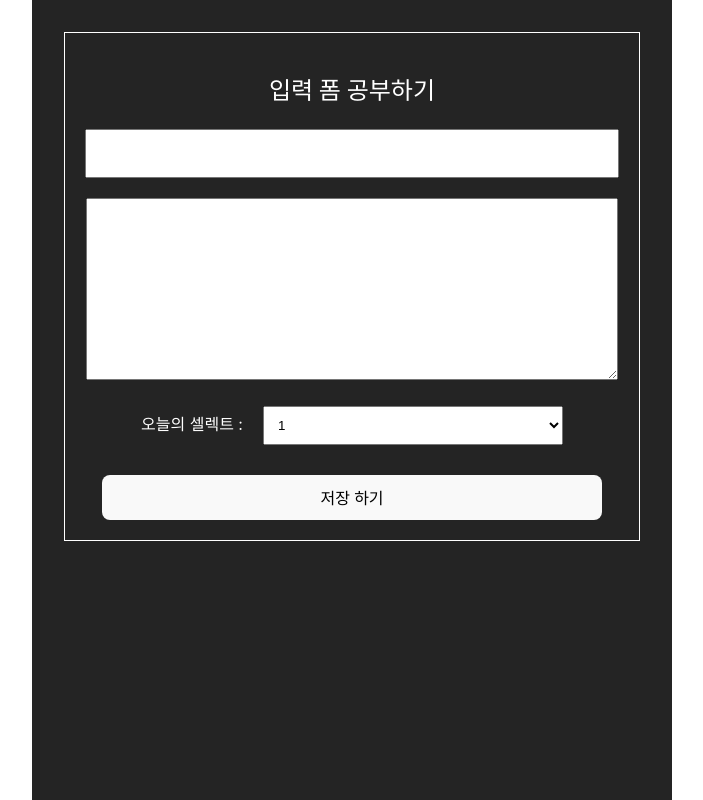
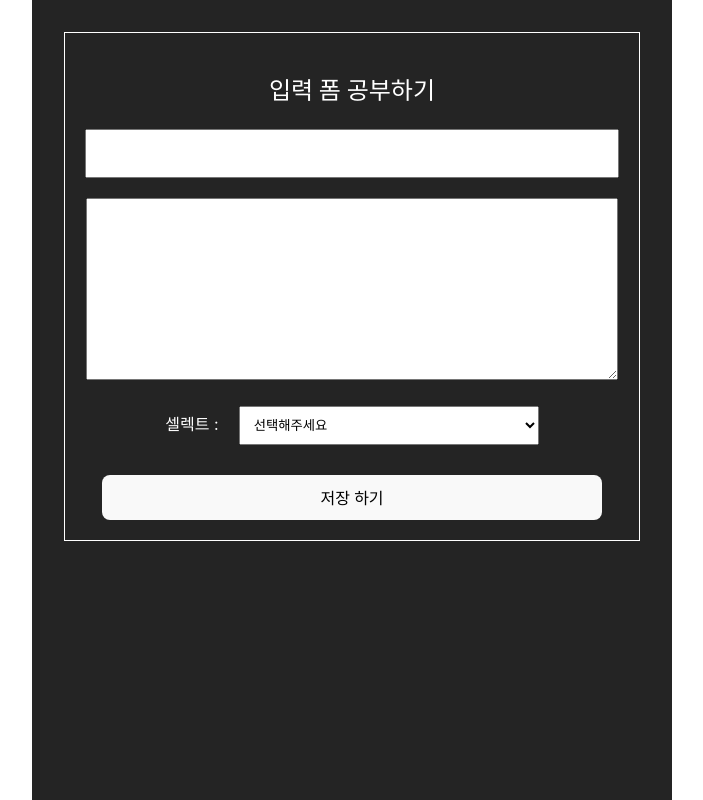
Before and after one commit to dongggggae/learn-react, a React (Vite) app: page / in a window 1280 px wide. Shown: the whole page, without its empty margins (288-991 px from the left). Built offline with nearby package versions, Linux system fonts and the light colour scheme.

Commit message:
[10/22]useRef() focus 기능 추가

```diff
--- a/src/DiaryEditor.jsx
+++ b/src/DiaryEditor.jsx
@@ -1,10 +1,14 @@
-import { useState } from 'react';
+import { useRef, useState } from 'react';
 
 const DiaryEditor = () => {
+  const userInput = useRef();
+  const userTextarea = useRef();
+  const userSelect = useRef();
+
   const [state, setState] = useState({
     input: '',
     textarea: '',
-    select: 1,
+    select: 'default',
   });
   const handleChangeState = (e) => {
     setState({
@@ -13,21 +17,34 @@ const DiaryEditor = () => {
     });
   };
   const handleSubmit = () => {
-    console.log(state);
+    console.log(state)
+    if (state.input.length < 5) {
+      userInput.current.focus();
+      return;
+    }
+    if (state.textarea.length < 10) {
+      userTextarea.current.focus();
+      return;
+    }
+    if (state.select === 'default') {
+      userSelect.current.focus();
+      return
+    }
     alert('저장 성공');
   };
   return (
-    <div className='DiaryEditor'>
+    <div className="DiaryEditor">
       <h2>입력 폼 공부하기</h2>
       <div>
-        <input name="input" value={state.input} onChange={handleChangeState} />
+        <input ref={userInput} name="input" value={state.input} onChange={handleChangeState} />
       </div>
       <div>
-        <textarea name="textarea" value={state.textarea} onChange={handleChangeState} />
+        <textarea ref={userTextarea} name="textarea" value={state.textarea} onChange={handleChangeState} />
       </div>
       <div>
-        오늘의 셀렉트 :
-        <select name="select" value={state.select} onChange={handleChangeState}>
+        셀렉트 :
+        <select ref={userSelect} name="select" value={state.select} onChange={handleChangeState}>
+          <option value="default">선택해주세요</option>
           <option value={1}>1</option>
           <option value={2}>2</option>
           <option value={3}>3</option>
```
